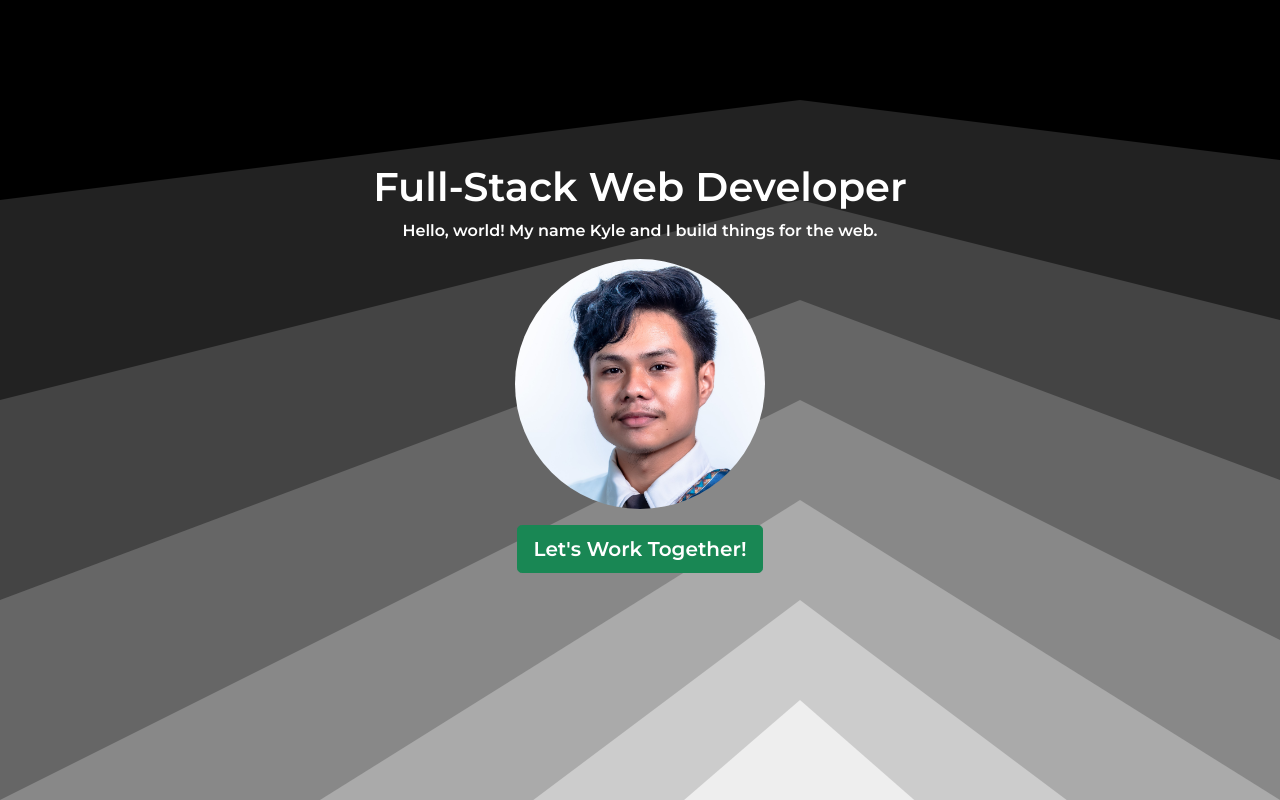
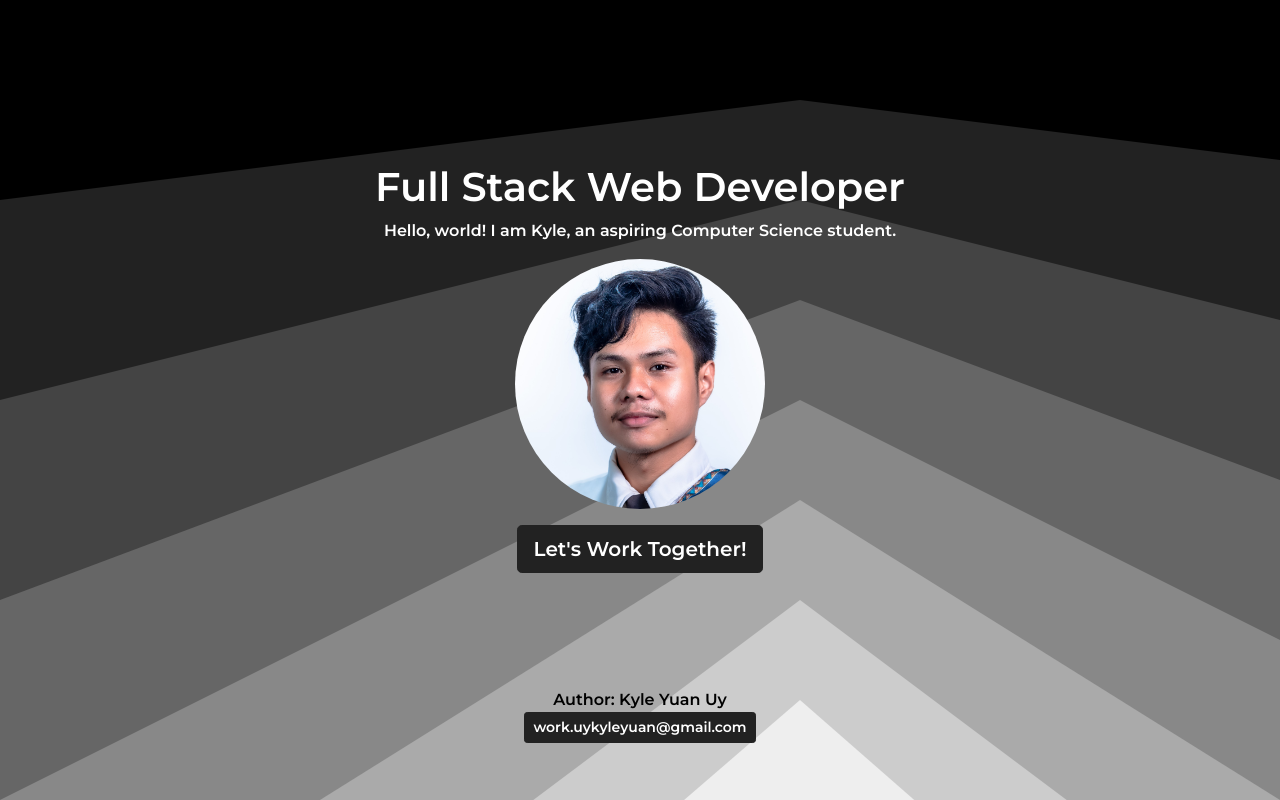
Before and after one commit to CodeNoCap/fcb-portfolio, a plain HTML site: page index.html in a window 1280 px wide. Drawn offline with nearby package versions, Linux system fonts and the light colour scheme.

Commit message:
Better designs, added footer

```diff
--- a/index.html
+++ b/index.html
@@ -23,8 +23,8 @@
 		<!-- class and id serves as identifiers, setting it apart from other divs -->
 		<div class="container-fluid">
 			<section class="text-center mt-5" id="landing">
-				<h1>Full-Stack Web Developer</h1>
-				<p>Hello, world! My name Kyle and I build things for the web.</p>
+				<h1>Full Stack Web Developer</h1>
+				<p>Hello, world! I am Kyle, an aspiring Computer Science student.</p>
 				<img src="./images/pic.jpg" class="img-fluid" alt="My Profile Picture" id="profile">
 				<a href="#" class="btn btn-success btn-lg mt-3">Let's Work Together!</a>
 			</section>
@@ -34,4 +34,8 @@
 		<!-- Bootstrap JS -->
 		<script src="https://cdn.jsdelivr.net/npm/bootstrap@5.0.2/dist/js/bootstrap.bundle.min.js" integrity="sha384-MrcW6ZMFYlzcLA8Nl+NtUVF0sA7MsXsP1UyJoMp4YLEuNSfAP+JcXn/tWtIaxVXM" crossorigin="anonymous"></script>
 	</body>
+	<footer class="text-center">
+	  <p>Author: Kyle Yuan Uy<br>
+	  <a href="mailto:work.uykyleyuan@gmail.com" class="btn btn-success btn-sm mb-3">work.uykyleyuan@gmail.com</a></p>
+	</footer>
 </html>
--- a/styles.css
+++ b/styles.css
@@ -22,9 +22,10 @@
 	color: white;
 }
 
-
-
-
+.btn {
+	background-color: #222222;
+	border-color: #222222;
+}
 
 body {
 	background-color: #000000;
@@ -32,3 +33,8 @@ body {
 	background-attachment: fixed;
 	background-size: cover;
 }
+
+footer {
+	display: block;
+	color: #000000;
+}
```
